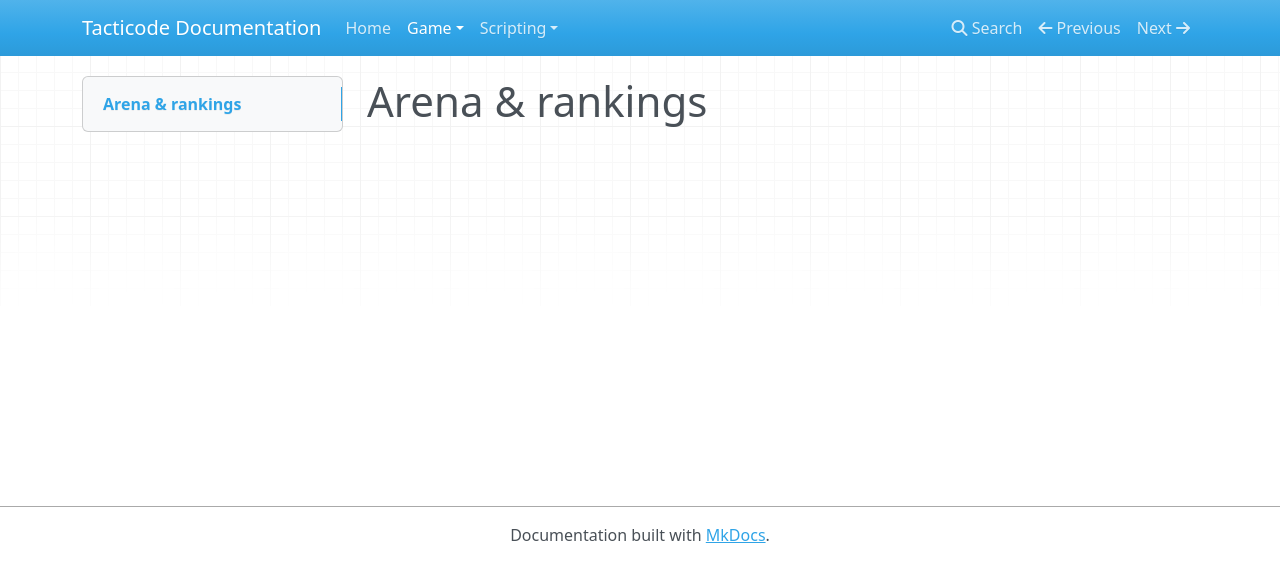
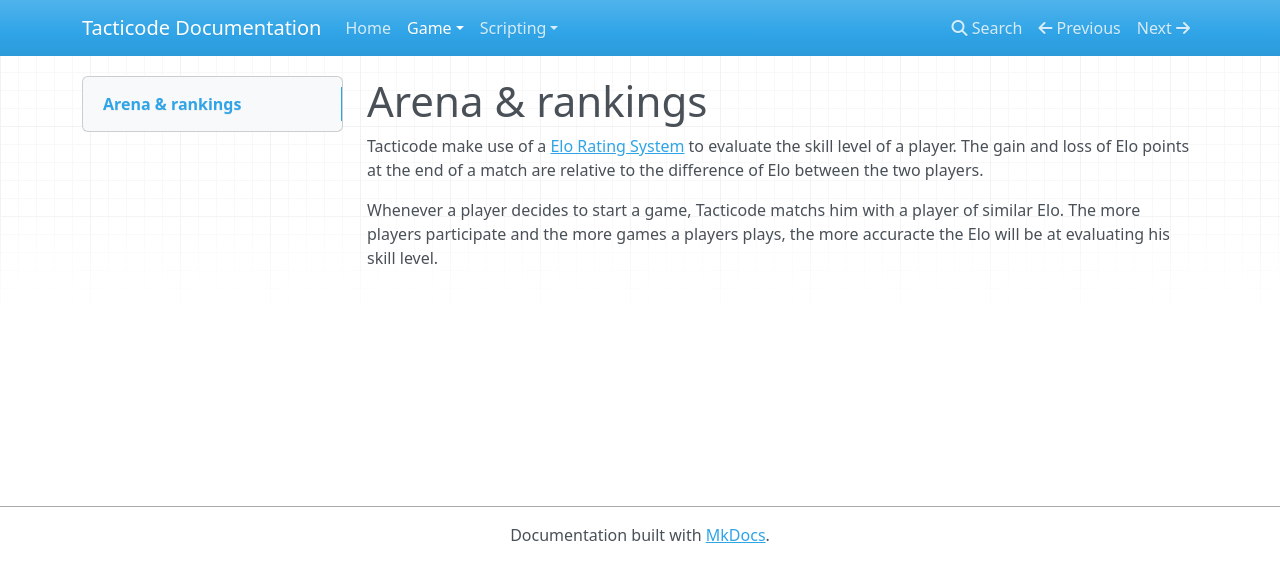
Before and after one commit to Tacticode/user-documentation, an MkDocs documentation site: the page built from docs/game/arena.md, in a window 1280 px wide. Shown: the top 582 px of the page. Built offline with MkDocs 1.6.1, drawn with Linux system fonts in a browser that asks for light colours; nearby versions of some CDN libraries; old or Windows-style settings are respelled for this version of MkDocs.

Commit message:
Add Elo informations

```diff
--- a/docs/game/arena.md
+++ b/docs/game/arena.md
@@ -1 +1,5 @@
 # Arena & rankings
+
+Tacticode make use of a [Elo Rating System](https://en.wikipedia.org/wiki/Elo_rating_system) to evaluate the skill level of a player. The gain and loss of Elo points at the end of a match are relative to the difference of Elo between the two players.
+
+Whenever a player decides to start a game, Tacticode matchs him with a player of similar Elo. The more players participate and the more games a players plays, the more accuracte the Elo will be at evaluating his skill level.
```
